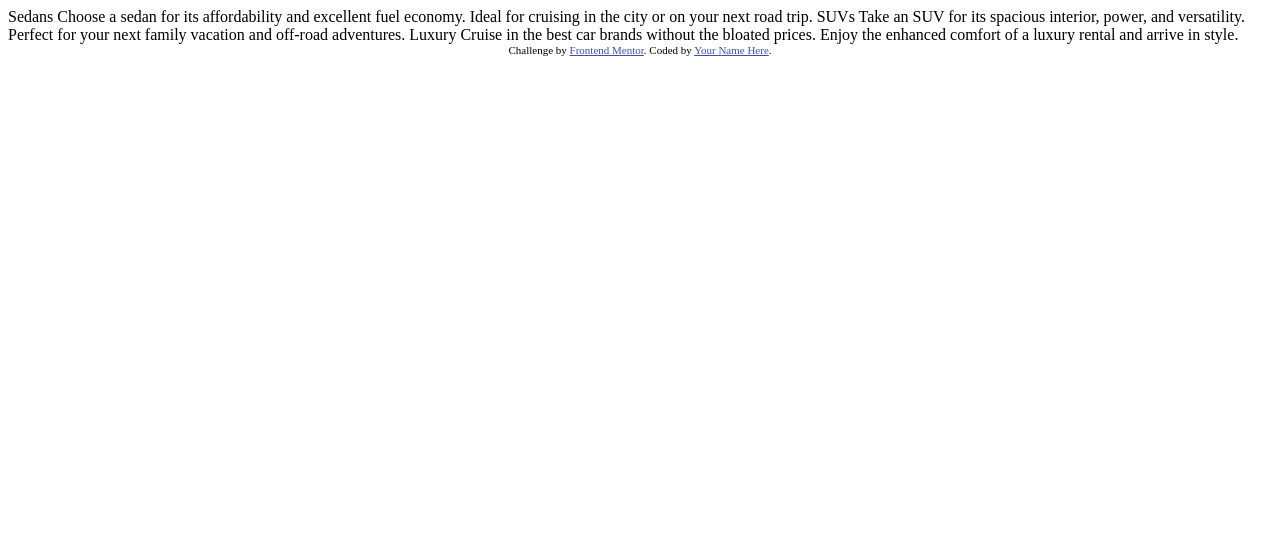
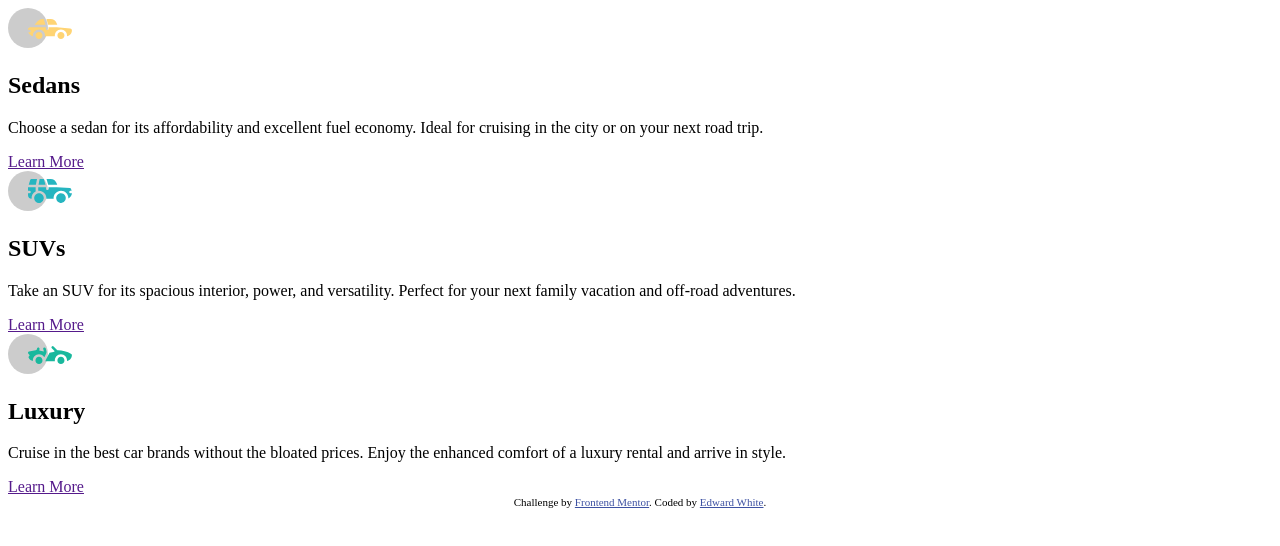
Before and after one commit to ewhite1999/3-column-preview-card-component-main, a plain HTML site: page index.html in a window 1280 px wide. Drawn offline with Linux system fonts and the light colour scheme.

Commit message:
finished html

```diff
--- a/index.html
+++ b/index.html
@@ -1,36 +1,78 @@
 <!DOCTYPE html>
 <html lang="en">
   <head>
-  <meta charset="UTF-8">
-  <meta name="viewport" content="width=device-width, initial-scale=1.0"> <!-- displays site properly based on user's device -->
+    <meta charset="UTF-8" />
+    <meta name="viewport" content="width=device-width, initial-scale=1.0" />
+    <!-- displays site properly based on user's device -->
 
-  <link rel="icon" type="image/png" sizes="32x32" href="./images/favicon-32x32.png">
+    <link
+      rel="icon"
+      type="image/png"
+      sizes="32x32"
+      href="./images/favicon-32x32.png"
+    />
 
     <title>Frontend Mentor | 3-column preview card component</title>
-
+    <link rel="stylesheet" href="./style.css" />
     <!-- Feel free to remove these styles or customise in your own stylesheet 👍 -->
     <style>
-    .attribution { font-size: 11px; text-align: center; }
-    .attribution a { color: hsl(228, 45%, 44%); }
+      .attribution {
+        font-size: 11px;
+        text-align: center;
+      }
+      .attribution a {
+        color: hsl(228, 45%, 44%);
+      }
     </style>
   </head>
   <body>
-
-  Sedans
-  Choose a sedan for its affordability and excellent fuel economy. Ideal for cruising in the city
-  or on your next road trip.
-
-  SUVs
-  Take an SUV for its spacious interior, power, and versatility. Perfect for your next family vacation
-  and off-road adventures.
-
-  Luxury
-  Cruise in the best car brands without the bloated prices. Enjoy the enhanced comfort of a luxury
-  rental and arrive in style.
+    <main>
+      <div class="card" id="sedan">
+        <div class="img_container">
+          <img src="./images/icon-sedans.svg" alt="#" />
+        </div>
+        <div class="card_body">
+          <h2 class="title">Sedans</h2>
+          <p class="desc">
+            Choose a sedan for its affordability and excellent fuel economy.
+            Ideal for cruising in the city or on your next road trip.
+          </p>
+          <a href="" class="learn_more">Learn More</a>
+        </div>
+      </div>
+      <div class="card" id="suvs">
+        <div class="img_container">
+          <img src="./images/icon-suvs.svg" alt="#" />
+        </div>
+        <div class="card_body">
+          <h2 class="title">SUVs</h2>
+          <p class="desc">
+            Take an SUV for its spacious interior, power, and versatility.
+            Perfect for your next family vacation and off-road adventures.
+          </p>
+          <a href="" class="learn_more">Learn More</a>
+        </div>
+      </div>
+      <div class="card" id="luxury">
+        <div class="img_container">
+          <img src="./images/icon-luxury.svg" alt="#" />
+        </div>
+        <div class="card_body">
+          <h2 class="title">Luxury</h2>
+          <p class="desc">
+            Cruise in the best car brands without the bloated prices. Enjoy the
+            enhanced comfort of a luxury rental and arrive in style.
+          </p>
+          <a href="" class="learn_more">Learn More</a>
+        </div>
+      </div>
+    </main>
 
     <div class="attribution">
-    Challenge by <a href="https://www.frontendmentor.io?ref=challenge" target="_blank">Frontend Mentor</a>.
-    Coded by <a href="#">Your Name Here</a>.
+      Challenge by
+      <a href="https://www.frontendmentor.io?ref=challenge" target="_blank"
+        >Frontend Mentor</a
+      >. Coded by <a href="https://github.com/ewhite1999">Edward White</a>.
     </div>
   </body>
 </html>
```
Also changed, not shown: style.css (added). Lines whose indentation alone changed are shown as unchanged.
